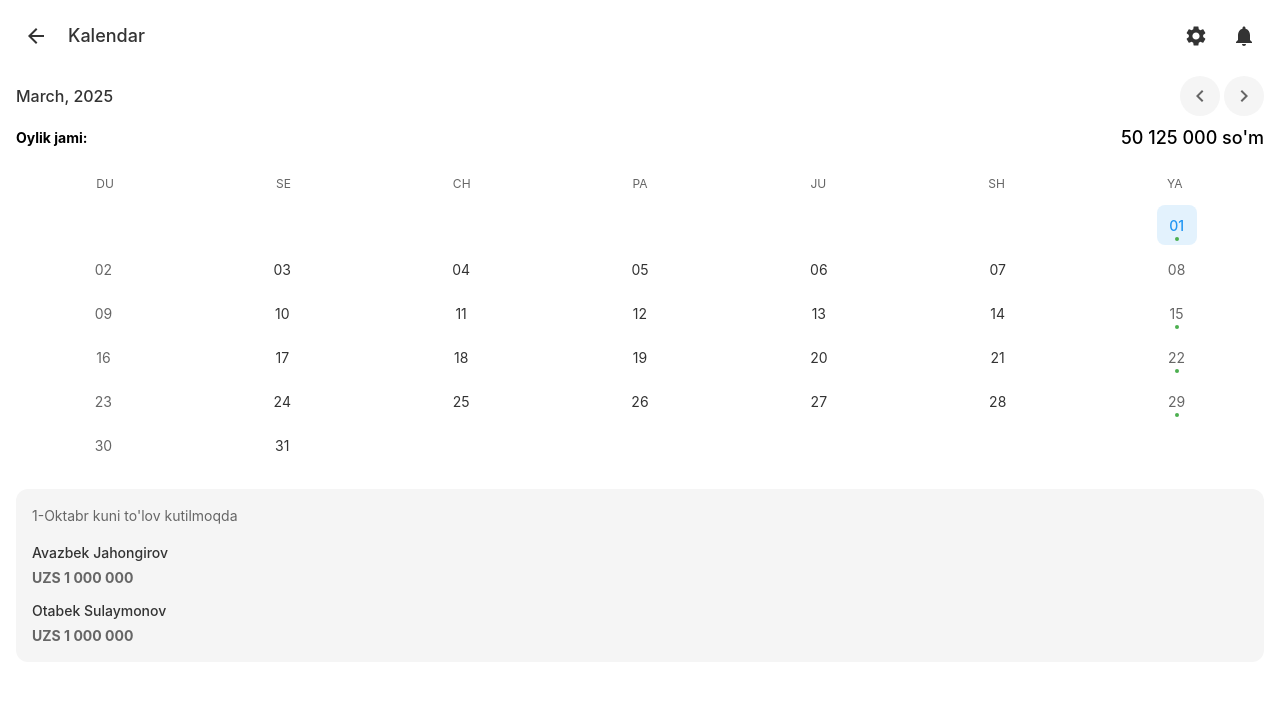
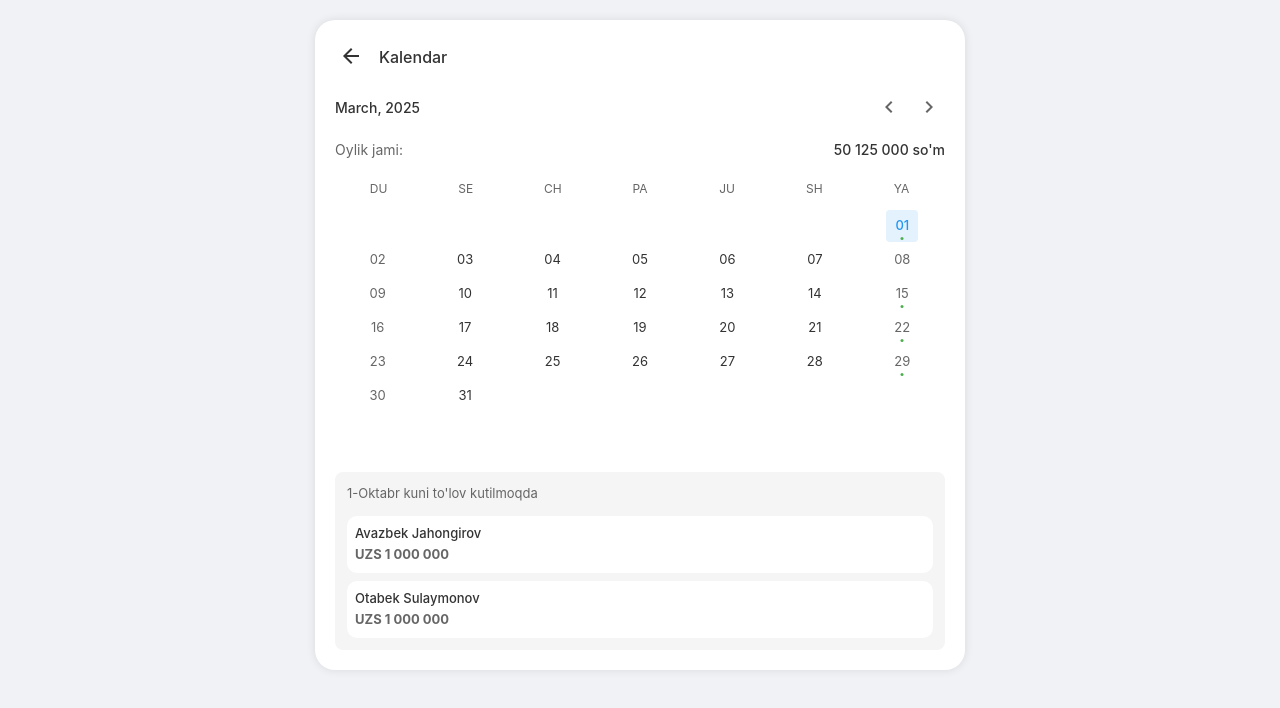
Before and after one commit to ubaydulloh07/nasiya-project, a React (Vite) app: page /calendar in a window 1280 px wide. Shown: the top 708 px of the page. Built offline with nearby package versions, Linux system fonts and the light colour scheme.

Commit message:
kalendar add

```diff
--- a/src/pages/Calendar.css
+++ b/src/pages/Calendar.css
@@ -1,8 +1,246 @@
+.kere {
+  padding: 20px;
+}
+
 .calendar-page {
   width: 100%;
-  min-height: 100vh;
-  background-color: white;
+  max-width: 650px;
+  margin: 0 auto;
+  background: white;
+  padding: 20px;
+  border-radius: 20px;
+  box-shadow: 0px 0px 10px 0px rgba(0, 0, 0, 0.1);
+}
+
+.calendar-card {
+  width: 100%;
+  max-width: 400px;
+  background: white;
+  border-radius: 16px;
+  padding: 20px;
+  box-shadow: 0 2px 8px rgba(0, 0, 0, 0.1);
+}
+
+/* User info styles */
+.user-info {
+  display: flex;
+  align-items: center;
+  gap: 12px;
+  margin-bottom: 20px;
+  position: relative;
+}
+
+.user-avatar {
+  width: 40px;
+  height: 40px;
+  border-radius: 50%;
+  overflow: hidden;
+}
+
+.user-avatar img {
+  width: 100%;
+  height: 100%;
+  object-fit: cover;
+}
+
+.user-info h2 {
+  font-size: 16px;
+  font-weight: 500;
+  color: #333;
+  margin: 0;
+  flex-grow: 1;
+}
+
+.calendar-icon {
+  padding: 8px;
+  background: #f0f0f0;
+  border: none;
+  border-radius: 50%;
+  cursor: pointer;
+  display: flex;
+  align-items: center;
+  justify-content: center;
+  color: #666;
+}
+
+/* Total amount card styles */
+.total-amount-card {
+  background-color: #4caf50;
+  border-radius: 16px;
   padding: 16px;
+  color: white;
+  margin-bottom: 20px;
+  position: relative;
+  overflow: hidden;
+}
+
+.amount-header p {
+  font-size: 14px;
+  opacity: 0.8;
+  margin: 0 0 8px 0;
+}
+
+.amount-value h3 {
+  font-size: 24px;
+  font-weight: 500;
+  margin: 0;
+}
+
+/* Stats grid styles */
+.stats-grid {
+  display: grid;
+  grid-template-columns: 1fr 1fr;
+  gap: 16px;
+  margin-bottom: 20px;
+}
+
+.stat-card {
+  background: #f8f8f8;
+  border-radius: 12px;
+  padding: 16px;
+}
+
+.stat-card h4 {
+  font-size: 14px;
+  color: #666;
+  margin: 0 0 8px 0;
+  font-weight: normal;
+}
+
+.stat-value {
+  font-size: 24px;
+  font-weight: 500;
+  margin: 0;
+}
+
+.stat-value.red {
+  color: #f44336;
+}
+
+.stat-value.blue {
+  color: #2196f3;
+}
+
+/* Wallet section styles */
+.wallet-section {
+  margin-bottom: 20px;
+}
+
+.wallet-header h3 {
+  font-size: 18px;
+  color: #333;
+  margin: 0 0 12px 0;
+}
+
+.wallet-card {
+  background: #f8f8f8;
+  border-radius: 12px;
+  padding: 16px;
+  display: flex;
+  justify-content: space-between;
+  align-items: center;
+  margin-bottom: 12px;
+}
+
+.wallet-info {
+  display: flex;
+  align-items: center;
+  gap: 12px;
+}
+
+.wallet-icon {
+  width: 40px;
+  height: 40px;
+  background: #e3f2fd;
+  border-radius: 8px;
+  display: flex;
+  align-items: center;
+  justify-content: center;
+}
+
+.wallet-details {
+  display: flex;
+  flex-direction: column;
+  gap: 4px;
+}
+
+.wallet-label {
+  font-size: 12px;
+  color: #666;
+  margin: 0;
+}
+
+.wallet-amount {
+  font-size: 16px;
+  font-weight: 500;
+  color: #333;
+  margin: 0;
+}
+
+.add-button {
+  width: 32px;
+  height: 32px;
+  background: #2196f3;
+  border: none;
+  border-radius: 50%;
+  color: white;
+  font-size: 20px;
+  display: flex;
+  align-items: center;
+  justify-content: center;
+  cursor: pointer;
+}
+
+.payment-status {
+  display: flex;
+  justify-content: space-between;
+  align-items: center;
+}
+
+.payment-status p {
+  font-size: 14px;
+  color: #666;
+  margin: 0;
+}
+
+.status-paid {
+  color: #4caf50;
+}
+
+/* Bottom navigation styles */
+.bottom-nav {
+  display: grid;
+  grid-template-columns: repeat(4, 1fr);
+  gap: 8px;
+  background: white;
+  border-radius: 12px;
+  padding: 12px;
+  border: 1px solid #eee;
+}
+
+.nav-item {
+  background: none;
+  border: none;
+  padding: 8px;
+  display: flex;
+  align-items: center;
+  justify-content: center;
+  cursor: pointer;
+  border-radius: 8px;
+}
+
+.nav-item img {
+  width: 24px;
+  height: 24px;
+  opacity: 0.6;
+}
+
+.nav-item.active {
+  background: #f0f0f0;
+}
+
+.nav-item.active img {
+  opacity: 1;
 }
 
 /* Header styles */
@@ -10,26 +248,21 @@ header {
   display: flex;
   align-items: center;
   gap: 12px;
-  margin-bottom: 20px;
-  position: relative;
+  margin-bottom: 16px;
 }
 
 header h1 {
-  font-size: 18px;
+  font-size: 16px;
   font-weight: 500;
   margin: 0;
   color: #333;
-  flex-grow: 1;
 }
 
 .back-button {
-  padding: 8px;
+  padding: 4px;
   background: none;
   border: none;
   cursor: pointer;
-  display: flex;
-  align-items: center;
-  justify-content: center;
   color: #333;
 }
 
@@ -56,11 +289,11 @@ header h1 {
   display: flex;
   justify-content: space-between;
   align-items: center;
-  margin-bottom: 8px;
+  margin-bottom: 16px;
 }
 
 .month-year {
-  font-size: 16px;
+  font-size: 14px;
   font-weight: 500;
   color: #333;
   margin: 0;
@@ -68,56 +301,44 @@ header h1 {
 
 .month-navigation {
   display: flex;
-  gap: 4px;
+  gap: 8px;
 }
 
 .nav-button {
-  padding: 8px;
-  background-color: #f5f5f5;
+  padding: 4px;
+  background: none;
   border: none;
-  border-radius: 50%;
   cursor: pointer;
+  color: #666;
   display: flex;
   align-items: center;
   justify-content: center;
-  color: #666;
 }
 
-.nav-button:hover {
-  background-color: #e0e0e0;
-}
-
-.nav-button img {
-  width: 20px;
-  height: 20px;
-}
-
+/* Total amount section */
 .total-amount-section {
-  background-color: white;
   display: flex;
+  justify-content: space-between;
   align-items: center;
-  justify-content: space-between;
-  margin-bottom: 20px;
+  margin-bottom: 16px;
 }
 
 .total-amount-label {
   font-size: 14px;
-  z-index: 1;
+  color: #666;
+  margin: 0;
 }
 
 .total-amount-2 {
-  font-size: 18px;
+  font-size: 14px;
   font-weight: 500;
-  text-align: right;
-  margin: auto 0 0 0;
-  z-index: 1;
-  background-color: white;
-  color: black;
+  color: #333;
+  margin: 0;
 }
 
 /* Calendar grid styles */
 .calendar-grid {
-  margin-bottom: 24px;
+  margin-bottom: 20px;
 }
 
 .weekdays {
@@ -137,7 +358,7 @@ header h1 {
 .days {
   display: grid;
   grid-template-columns: repeat(7, 1fr);
-  gap: 4px;
+  gap: 2px;
 }
 
 .day {
@@ -145,12 +366,12 @@ header h1 {
   display: flex;
   align-items: center;
   justify-content: center;
-  font-size: 14px;
+  font-size: 13px;
   color: #333;
   cursor: pointer;
-  border-radius: 8px;
-  width: 40px;
-  height: 40px;
+  border-radius: 4px;
+  width: 32px;
+  height: 32px;
   margin: 0 auto;
   position: relative;
   transition: all 0.2s ease;
@@ -179,11 +400,11 @@ header h1 {
 .day.has-payment::after {
   content: "";
   position: absolute;
-  bottom: 4px;
+  bottom: 2px;
   left: 50%;
   transform: translateX(-50%);
-  width: 4px;
-  height: 4px;
+  width: 3px;
+  height: 3px;
   background-color: #4caf50;
   border-radius: 50%;
 }
@@ -194,39 +415,43 @@ header h1 {
 
 /* Summary section styles */
 .summary-section {
-  padding: 16px;
+  padding: 12px;
   background-color: #f5f5f5;
-  border-radius: 12px;
+  border-radius: 8px;
+  margin-top: 60px;
 }
 
 .summary-label {
-  font-size: 14px;
+  font-size: 13px;
   color: #666;
-  margin: 0 0 16px 0;
+  margin: 0 0 12px 0;
   font-weight: normal;
 }
 
 .summary-items {
   display: flex;
   flex-direction: column;
-  gap: 12px;
+  gap: 8px;
 }
 
 .summary-item {
   display: flex;
   flex-direction: column;
-  gap: 4px;
+  background-color: white;
+  padding: 8px;
+  border-radius: 10px;
+  gap: 2px;
 }
 
 .summary-item .name {
-  font-size: 14px;
+  font-size: 13px;
   font-weight: 500;
   color: #333;
   margin: 0;
 }
 
 .summary-item .amount {
-  font-size: 14px;
+  font-size: 13px;
   color: #666;
   margin: 0;
 }
--- a/src/pages/Calendar.tsx
+++ b/src/pages/Calendar.tsx
@@ -1,6 +1,6 @@
 import { useNavigate } from 'react-router-dom';
 import { useState } from 'react';
-import { ArrowBack, ChevronLeft, ChevronRight, Settings, Notifications } from '@mui/icons-material';
+import { ArrowBack, ChevronLeft, ChevronRight } from '@mui/icons-material';
 import './Calendar.css';
 
 const Calendar = () => {
@@ -74,20 +74,14 @@ const Calendar = () => {
   };
 
   return (
+    <div className="kere">
+
     <div className="calendar-page">
       <header>
         <button className="back-button" onClick={() => navigate(-1)}>
           <ArrowBack />
         </button>
         <h1>Kalendar</h1>
-        <div className="header-actions">
-          <button className="icon-button">
-            <Settings />
-          </button>
-          <button className="icon-button">
-            <Notifications />
-          </button>
-        </div>
       </header>
 
       <div className="month-selector">
@@ -105,7 +99,7 @@ const Calendar = () => {
       </div>
 
       <section className="total-amount-section">
-        <h1 className="total-amount-label">Oylik jami:</h1>
+        <p className="total-amount-label">Oylik jami:</p>
         <p className="total-amount-2">{totalAmount} so'm</p>
       </section>
 
@@ -137,6 +131,7 @@ const Calendar = () => {
         </div>
       </section>
     </div>
+    </div>
   );
 };
 
--- a/src/pages/Dashboard.css
+++ b/src/pages/Dashboard.css
@@ -1,10 +1,3 @@
-.dashboard {
-  background-color: #f5f5f5;
-  min-height: 100vh;
-  display: flex;
-  flex-direction: column;
-}
-
 .container {
   max-width: 700px;
   margin: 0 auto;
```
